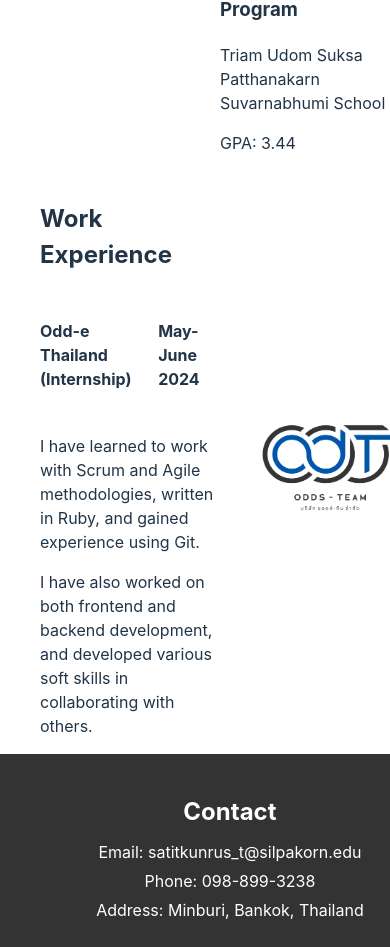
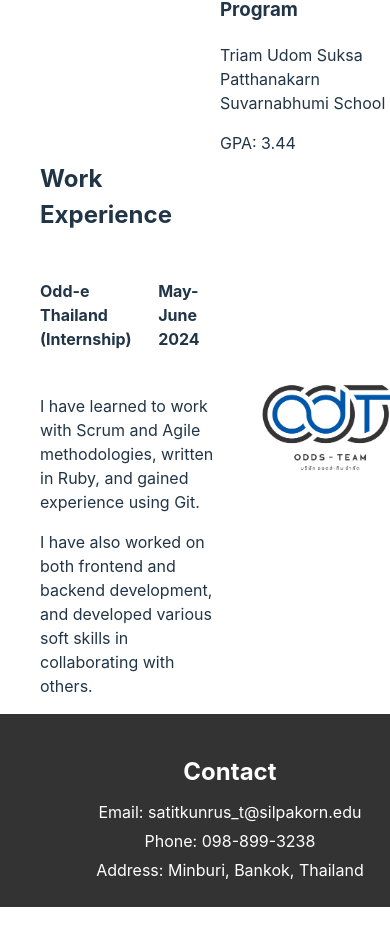
Before and after one commit to a0ms1nn/Portfolio_web, a React (Vite) app: page / in a window 390 px wide. Shown: the part 1010-1957 px from the top of the page. After the commit the page ends 1917 px from the top, so only its background shows below. Built offline with nearby package versions, Linux system fonts and the light colour scheme.

Commit message:
edit Css6

```diff
--- a/src/App.css
+++ b/src/App.css
@@ -218,7 +218,7 @@
 @media screen and (max-width: 768px) {
   .containerWorkSection {
     flex-direction: row;
-    margin-top: 10px;
+    margin-top: -30px;
   }
 
   .containerWorkExperience {
```
